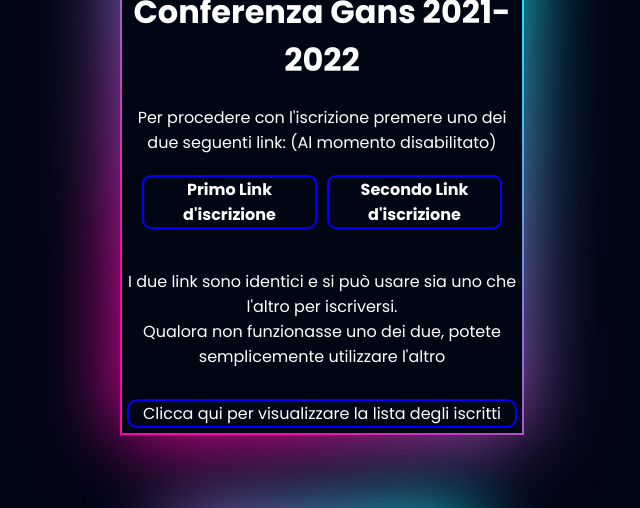
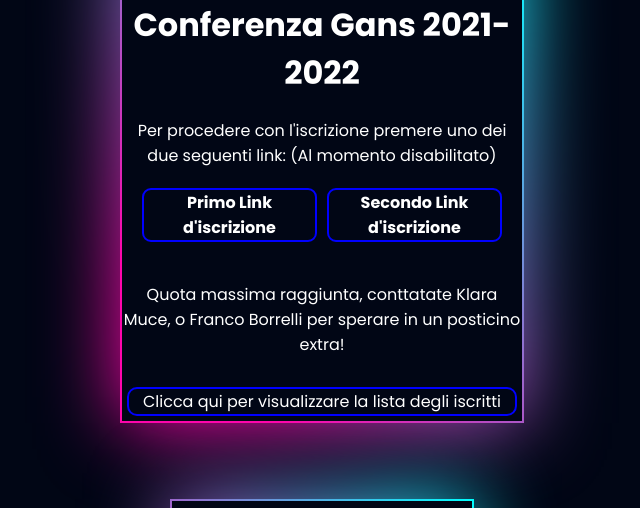
Before and after one commit to malagonius/capodannoGans, a PHP site: page / in a window 1280 px wide. Shown: the top 508 px of the page, without its empty margins (318-958 px from the left). Run offline with PHP 8.4, Linux system fonts and the light colour scheme.

Commit message:
Update index.php

```diff
--- a/index.php
+++ b/index.php
@@ -132,9 +132,9 @@ body {
     display: block;
     margin-top: 20px;
 ">
-I due link sono identici e si può usare sia uno che l'altro per iscriversi.<br>
 
-Qualora non funzionasse uno dei due, potete semplicemente utilizzare l'altro
+ Quota massima raggiunta, conttatate Klara Muce, o Franco Borrelli per sperare in un posticino extra!
+
 <br>
 <br><a href="https://docs.google.com/spreadsheets/d/1ZXh4MeasO0HyH315EQjA9KZkwYgj9A63YOEgklfn6lA/edit#gid=1817233686" style="
     color: white;
```
